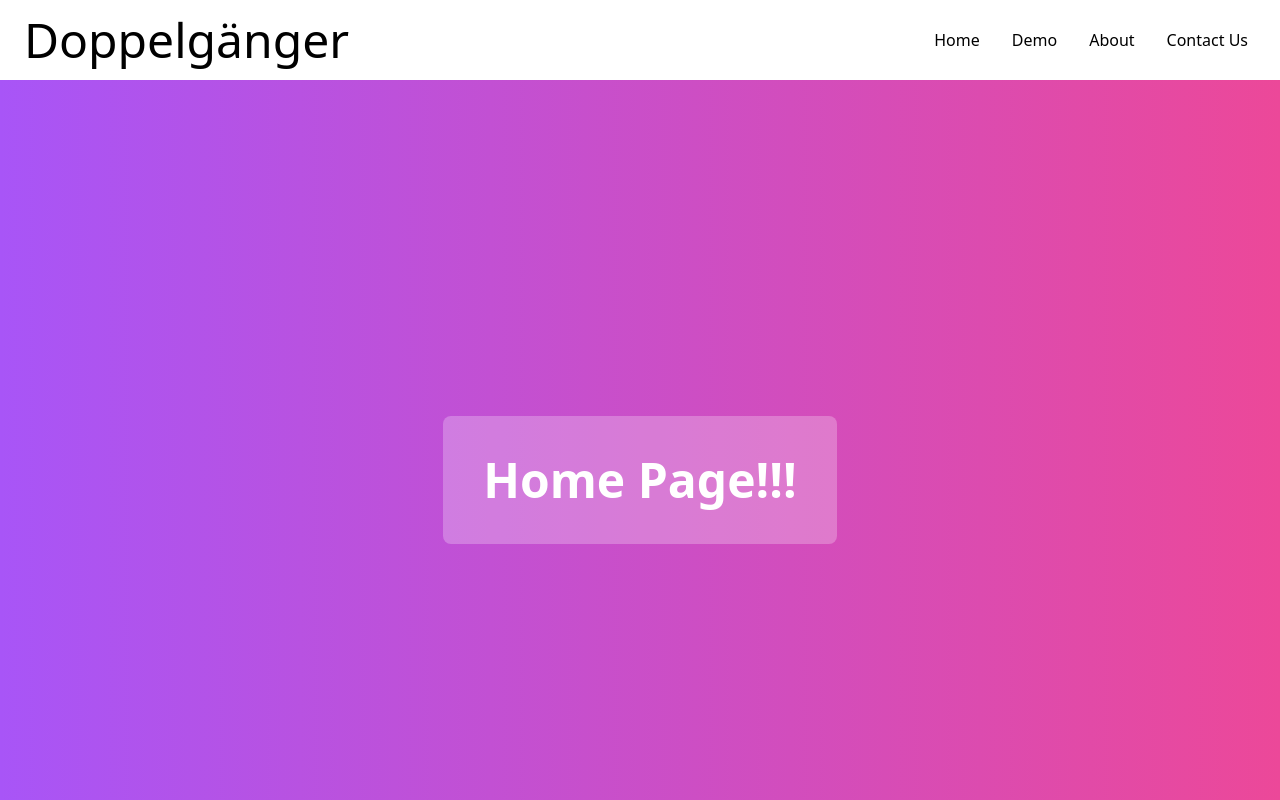
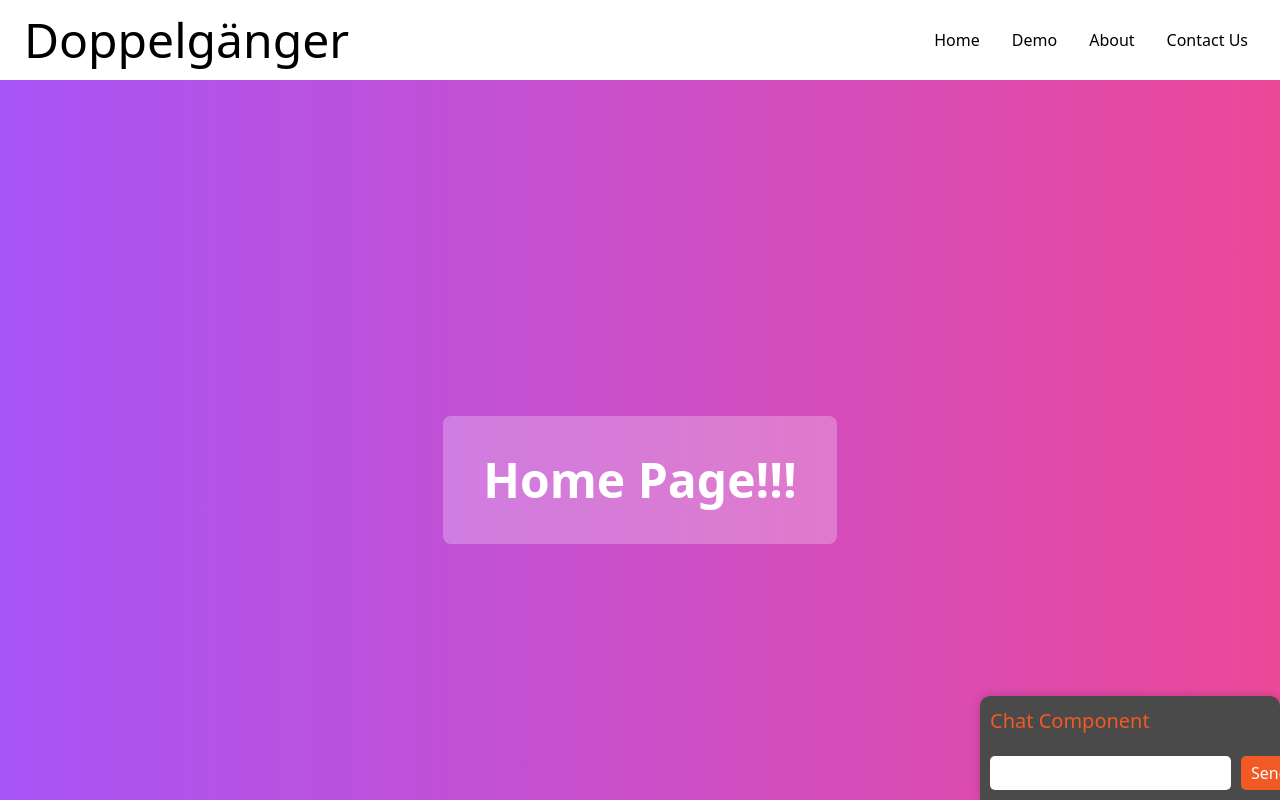
Before and after one commit to KeinoC/Doppleganger, a React (Create React App) app in the folder client/: page / in a window 1280 px wide. Shown: the top 800 px of the page. Built offline with nearby package versions, Linux system fonts and the light colour scheme.

Commit message:
Fix conversation history

```diff
--- a/client/src/App.js
+++ b/client/src/App.js
@@ -4,6 +4,7 @@ import Home from "./Home/HomePage"
 import Nav from "./Home/Nav"
 import ChatWindow from './Doppelganger/ChatWindow';
 import './index.css'
+import ChatComponent from './Doppelganger/ChatComponent';
 
 
 function App() {
@@ -23,6 +24,7 @@ function App() {
         <Nav />
         <Home />
         <ChatWindow />
+        <ChatComponent />
     </div>
     </DataProvider>
   );
--- /dev/null
+++ b/client/src/Doppelganger/ChatComponent.css
@@ -0,0 +1,71 @@
+:root {
+    --primary-color: #f15a24; /* Pluralsight Orange */
+    --secondary-color: #4a4a4a; /* Dark Gray */
+    --tertiary-color: #e31b6d; /* Pluralsight Magenta */
+}
+
+.chat-box {
+    position: fixed;
+    bottom: 0;
+    right: 0;
+    width: 300px;
+    background: var(--secondary-color);
+    color: white;
+    padding: 10px;
+    border-radius: 10px 10px 0 0;
+    box-shadow: 0 0 10px rgba(0,0,0,0.2);
+    max-height: 40vh;
+    overflow-y: auto;
+    display: flex;
+    flex-direction: column;
+}
+
+.chat-box h1 {
+    color: var(--primary-color);
+    font-size: 20px;
+    margin-bottom: 10px;
+}
+
+.chat-box ul {
+    list-style-type: none;
+    padding: 0;
+    margin: 0 0 10px 0;
+}
+
+.chat-box li {
+    margin-bottom: 10px;
+    border-radius: 5px;
+    padding: 5px;
+}
+
+.chat-box li:nth-child(odd) {
+    background: var(--primary-color);
+}
+
+.chat-box li:nth-child(even) {
+    background: var(--tertiary-color);
+}
+
+.chat-box form {
+    display: flex;
+    justify-content: space-between;
+    margin-top: auto;
+}
+
+.chat-box input {
+    flex-grow: 1;
+    border: none;
+    padding: 5px;
+    border-radius: 5px;
+    margin-right: 10px;
+    color: black;
+}
+
+.chat-box button {
+    background: var(--primary-color);
+    border: none;
+    color: white;
+    padding: 5px 10px;
+    border-radius: 5px;
+    cursor: pointer;
+}
--- /dev/null
+++ b/client/src/Doppelganger/ChatComponent.jsx
@@ -0,0 +1,67 @@
+import React, { useState, useEffect } from "react";
+import "./ChatComponent.css"
+
+
+export default function ChatComponent() {
+    const [currentMessage, setCurrentMessage] = useState("");
+    const [messageHistory, setMessageHistory] = useState([]);
+
+    const handleNewMessage = (e) => {
+        e.preventDefault();
+        const value = e.target.value;
+        setCurrentMessage(value);
+    }
+
+    const handleSendMessage = (e) => {
+        e.preventDefault();
+        setMessageHistory([...messageHistory, {"user_message": currentMessage}]);
+        setCurrentMessage("");
+
+
+    }
+
+    useEffect(() => {
+        console.log(messageHistory);
+
+        async function fetchData() {
+            const response = await fetch("https://api.testapp365.com/chat", {
+                method: "POST",
+                headers: {
+                    "Content-Type": "application/json"
+                },
+                body: JSON.stringify({
+                    "username": "defaultuser",
+                    "conversation_history": messageHistory
+                })
+            });
+
+            const data = await response.json();
+            setMessageHistory([...messageHistory, {"system_message": data.system_message}]);
+        }
+
+        // Determine who sent the last message
+        if (messageHistory.length > 0 && !!messageHistory[messageHistory.length - 1]["user_message"]) {
+            fetchData();
+        }
+
+    }, [messageHistory]);
+
+    return (
+        <div className="chat-box">
+            <h1>Chat Component</h1>
+            <ul>
+                {messageHistory.map((message, index) => {
+                    if (!!message["user_message"]) {
+                        return <li key={index}>{message["user_message"]}</li>
+                    } else {
+                        return <li key={index}>{message["system_message"]}</li>
+                    }
+                })}
+            </ul>
+            <form onSubmit={handleSendMessage}>
+                <input value={currentMessage} onChange={handleNewMessage} type="text" />
+                <button type="submit">Send</button>
+            </form>
+        </div>
+    )
+}
```
